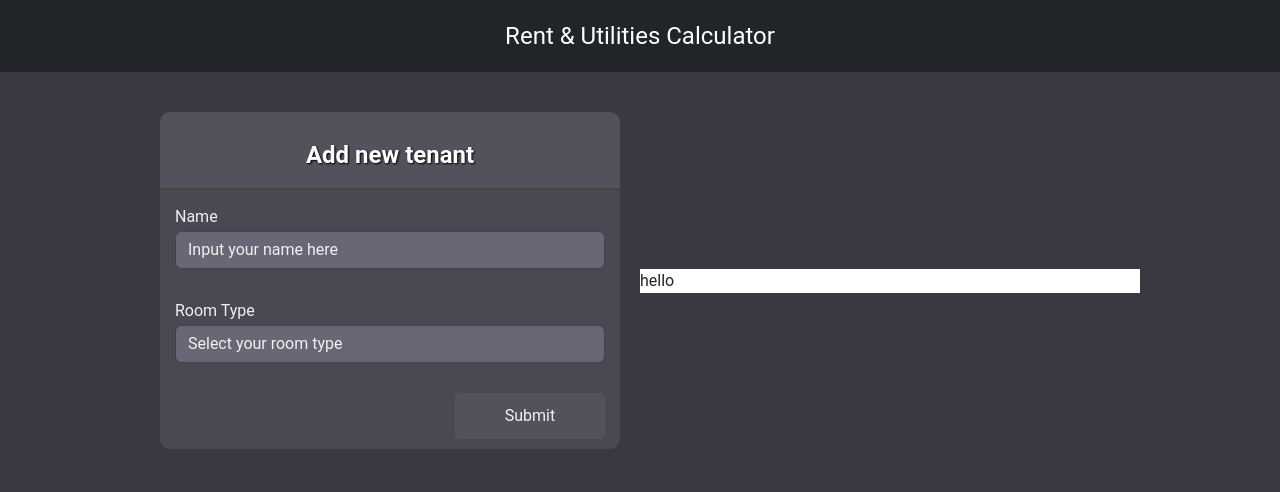
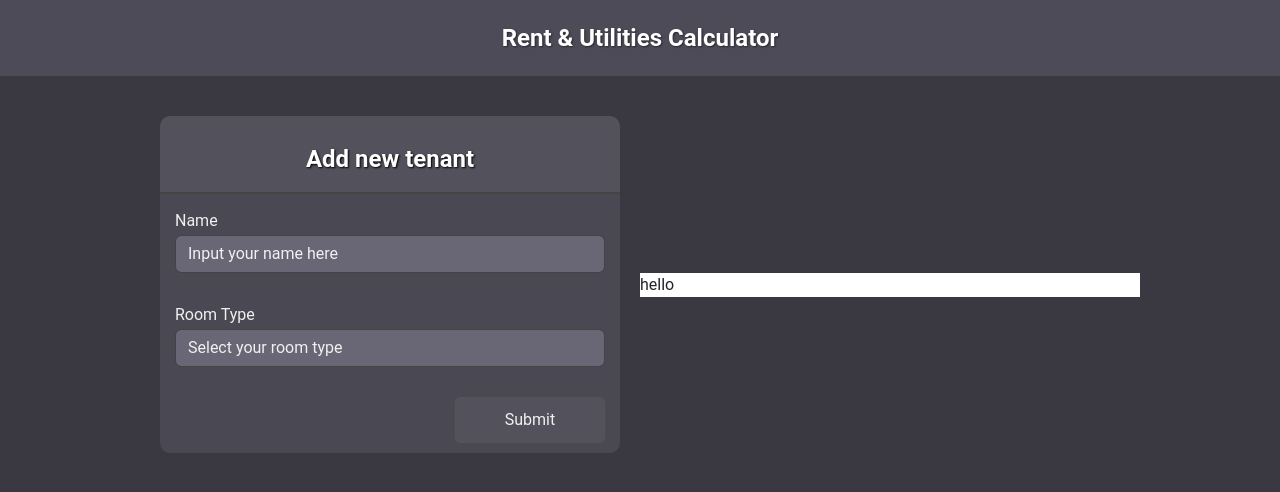
Before and after one commit to BodhiOng/Rent-And-Utilities-Calculator, a React (Create React App) app: page / in a window 1280 px wide. Shown: the top 492 px of the page. Built offline with nearby package versions, Linux system fonts and the light colour scheme.

Commit message:
Fixed header

```diff
--- a/src/AddTenantForm.css
+++ b/src/AddTenantForm.css
@@ -45,7 +45,9 @@ input::placeholder {
     font-size: 1.5rem;
     font-weight: bold;
     padding: 10px 10px 0px;
+    color: white;
     text-shadow: 1px 1px 2px black;
+    margin: 0;
 }
 
 .button-div {
--- a/src/AddTenantForm.js
+++ b/src/AddTenantForm.js
@@ -20,7 +20,7 @@ function AddTenantForm() {
                 </select>
             </div>
             <div className="button-div">
-                <button type="submit" className="btn btn-dark custom-button">Submit</button>
+                <button type="button" className="btn btn-dark custom-button">Submit</button>
             </div>
         </form>
     );
--- a/src/Header.css
+++ b/src/Header.css
@@ -1,13 +1,18 @@
-p {
+.header {
+    display: flex;
+    align-items: center;
+    justify-content: center;
+    height: 100%;
+    padding: 20px;
+
+    background-color: rgba(97, 95, 110, 0.5);
+}
+
+.header p {
     color: white;
-    padding: 10px;
     font-family: Roboto, Montserrat;
     font-size: 1.5rem;
-    margin: 0 !important;
+    font-weight: 600;
+    margin: 0;
+    text-shadow: 1px 1px 2px rgba(0, 0, 0, 0.5);
 }
-
-.navbar.custom-navbar {
-    height: 100%;
-    align-items: center;
-    justify-content: center;
-}
--- a/src/Header.js
+++ b/src/Header.js
@@ -2,11 +2,9 @@ import './Header.css';
 
 function Header() {
     return (
-        <nav className="navbar navbar-dark bg-dark custom-navbar">
-            <p>
-                Rent & Utilities Calculator
-            </p>
-        </nav>
+        <header>
+            <p>Rent & Utilities Calculator</p>
+        </header>
     );
 }
 
```
